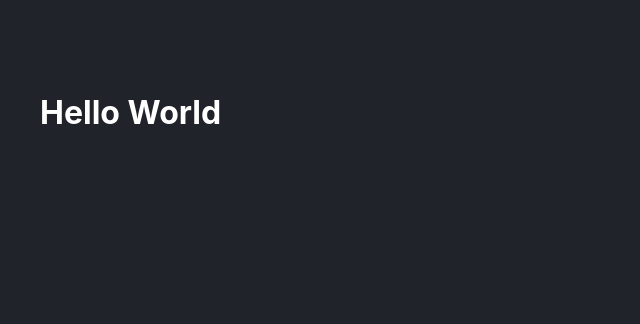
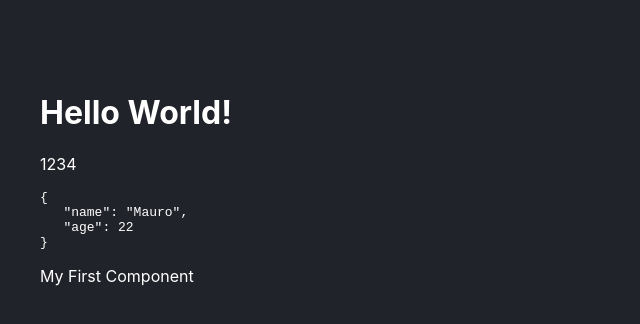
Before and after one commit to mauroquinteroos/react-udemy, a React (Create React App) app in the folder counter-app/: page / in a window 1280 px wide. Shown: the top 324 px of the page, without its empty margins (0-640 px from the left). Built offline with nearby package versions, Linux system fonts and the light colour scheme.

Commit message:
[ADD] :sparkles: Imprimir variables en el HTML

```diff
--- a/counter-app/src/App.js
+++ b/counter-app/src/App.js
@@ -1,7 +1,24 @@
 import React from "react";
 
 const App = () => {
-  return <h1>Hello World</h1>;
+  const greeting = "Hello World!";
+  const isFalse = true; // No lo imprime
+  const numberList = [1, 2, 3, 4]; // Lo imprime como string
+  const person = {
+    // Tengo que convertirlo a string para imprimirlo y usar la etiqueta pre
+    name: "Mauro",
+    age: 22,
+  };
+
+  return (
+    <>
+      <h1>{greeting}</h1>
+      <p>{isFalse}</p>
+      <p>{numberList}</p>
+      <pre>{JSON.stringify(person, null, 3)}</pre>
+      <p>My First Component</p>
+    </>
+  );
 };
 
 export default App;
```
